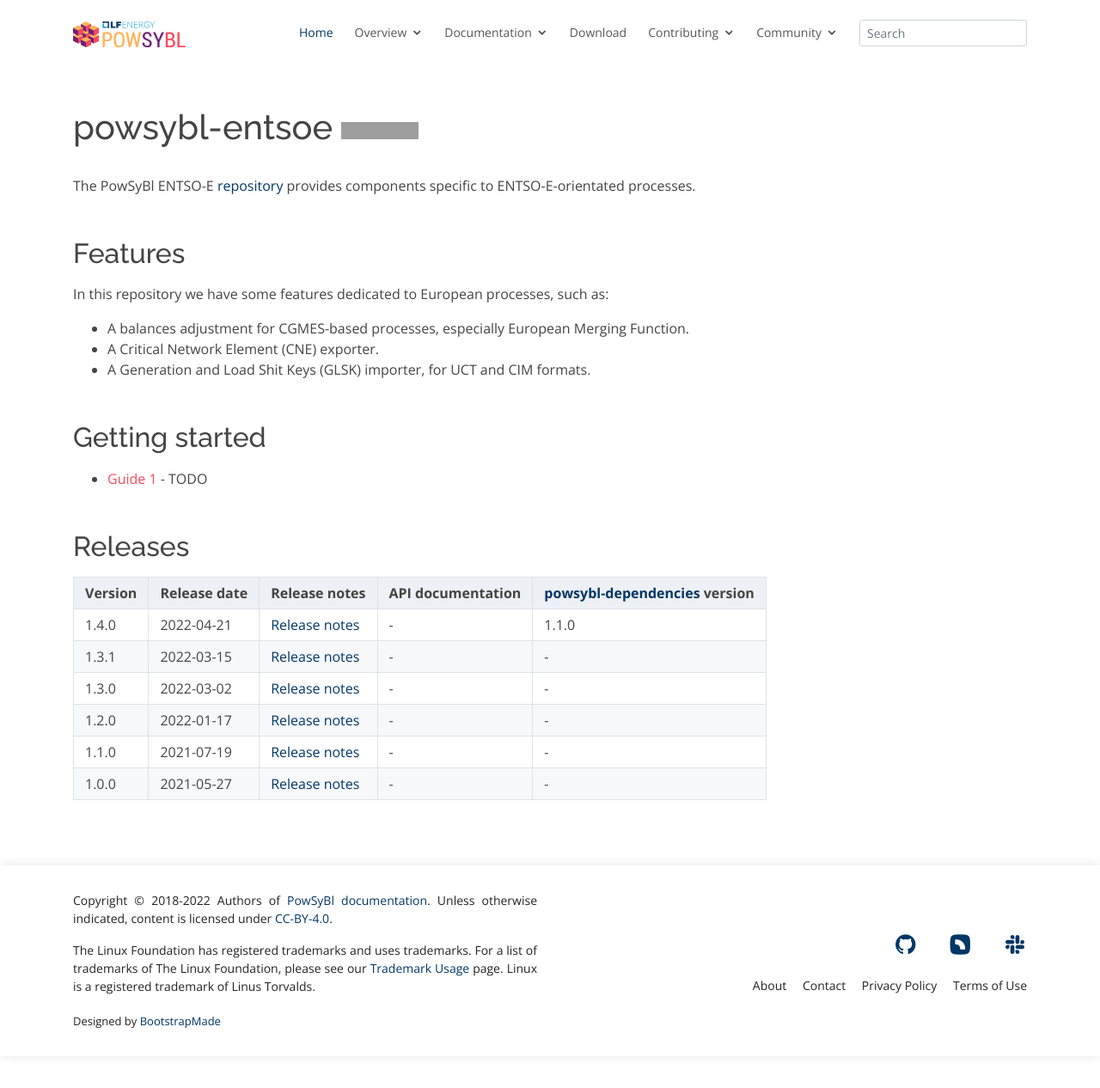
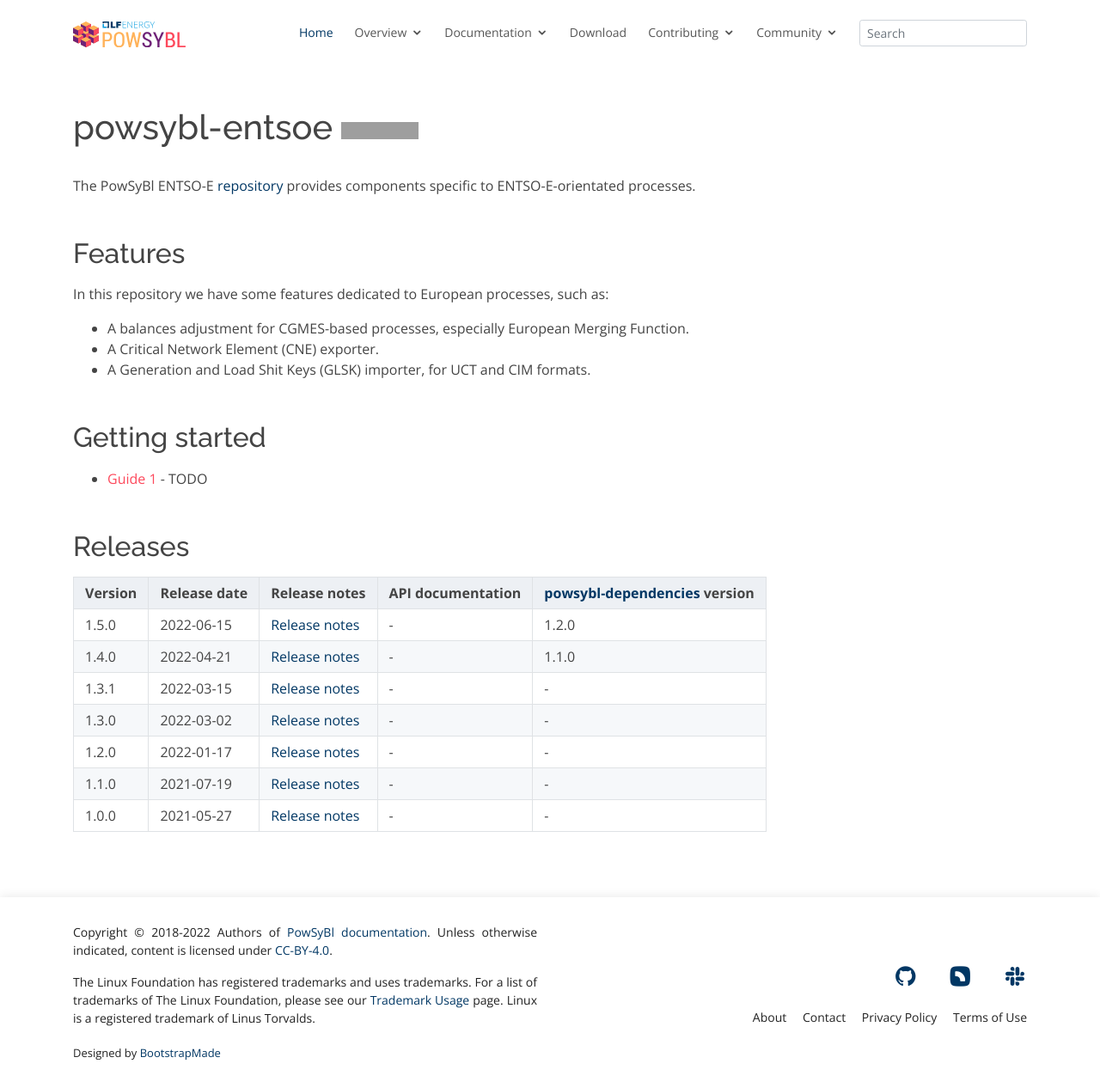
Before and after one commit to powsybl/powsybl.github.io, a Jekyll site: the page built from pages/documentation/developer/repositories/powsybl-entsoe.md, in a window 1280 px wide and 1266 px high. Shown: the whole window at 86% size. Built offline with Jekyll 4.4.1, drawn with Linux system fonts in a browser that asks for light colours; our own code applies the rules of GitHub Pages for plain Markdown files; grey boxes are pictures that could not be loaded.

Commit message:
Update powsybl-entsoe version table
Signed-off-by: Florian Dupuy <florian.dupuy@rte-france.com>

```diff
--- a/pages/documentation/developer/repositories/powsybl-entsoe.md
+++ b/pages/documentation/developer/repositories/powsybl-entsoe.md
@@ -14,11 +14,12 @@
 
 ## Releases
 
-| Version | Release date | Release notes | API documentation | [powsybl-dependencies](https://github.com/powsybl/powsybl-dependencies) version|
-| ------- | ------------ | ------------- | ----------------- | -------------------------------------------------------------------------------|
-| 1.4.0 | 2022-04-21 | [Release notes](https://github.com/powsybl/powsybl-entsoe/releases/tag/v1.4.0) | - | 1.1.0 |
-| 1.3.1 | 2022-03-15 | [Release notes](https://github.com/powsybl/powsybl-entsoe/releases/tag/v1.3.1) | - | - |
-| 1.3.0 | 2022-03-02 | [Release notes](https://github.com/powsybl/powsybl-entsoe/releases/tag/v1.3.0) | - | - |
-| 1.2.0 | 2022-01-17 | [Release notes](https://github.com/powsybl/powsybl-entsoe/releases/tag/v1.2.0) | - | - |
-| 1.1.0 | 2021-07-19 | [Release notes](https://github.com/powsybl/powsybl-entsoe/releases/tag/v1.1.0) | - | - |
-| 1.0.0 | 2021-05-27 | [Release notes](https://github.com/powsybl/powsybl-entsoe/releases/tag/v1.0.0) | - | - |
+| Version | Release date | Release notes                                                                  | API documentation | [powsybl-dependencies](https://github.com/powsybl/powsybl-dependencies) version |
+|---------|--------------|--------------------------------------------------------------------------------| ----------------- |---------------------------------------------------------------------------------|
+| 1.5.0   | 2022-06-15   | [Release notes](https://github.com/powsybl/powsybl-entsoe/releases/tag/v1.5.0) | - | 1.2.0                                                                           |
+| 1.4.0   | 2022-04-21   | [Release notes](https://github.com/powsybl/powsybl-entsoe/releases/tag/v1.4.0) | - | 1.1.0                                                                           |
+| 1.3.1   | 2022-03-15   | [Release notes](https://github.com/powsybl/powsybl-entsoe/releases/tag/v1.3.1) | - | -                                                                               |
+| 1.3.0   | 2022-03-02   | [Release notes](https://github.com/powsybl/powsybl-entsoe/releases/tag/v1.3.0) | - | -                                                                               |
+| 1.2.0   | 2022-01-17   | [Release notes](https://github.com/powsybl/powsybl-entsoe/releases/tag/v1.2.0) | - | -                                                                               |
+| 1.1.0   | 2021-07-19   | [Release notes](https://github.com/powsybl/powsybl-entsoe/releases/tag/v1.1.0) | - | -                                                                               |
+| 1.0.0   | 2021-05-27   | [Release notes](https://github.com/powsybl/powsybl-entsoe/releases/tag/v1.0.0) | - | -                                                                               |
```
